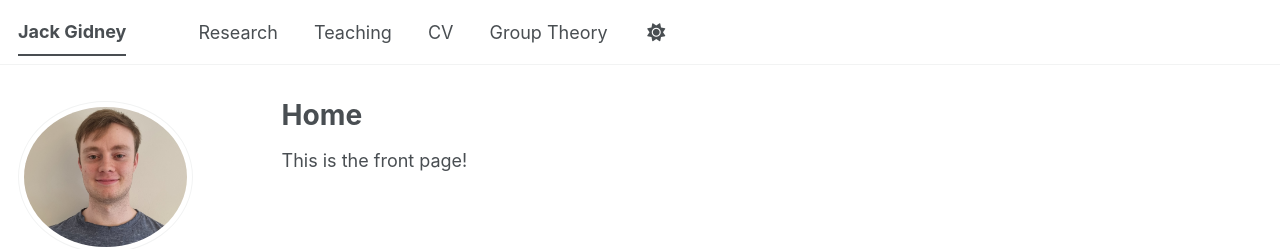
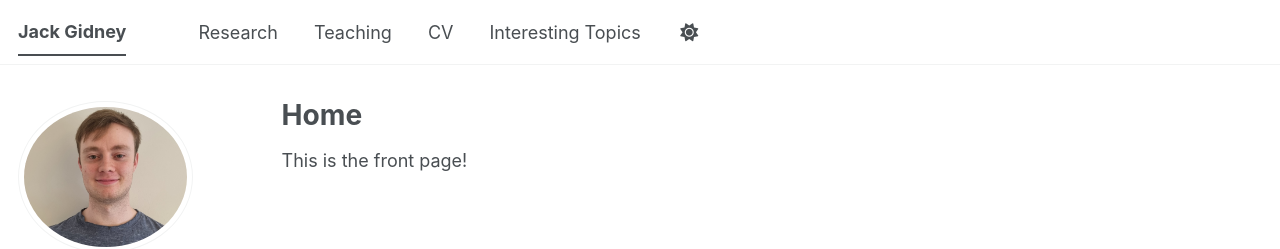
Before and after one commit to jgidney44/jgidney44.github.io, a Jekyll site: the page built from _pages/about.md, in a window 1280 px wide. Shown: the top 249 px of the page. Built offline with Jekyll 4.4.1, drawn with Linux system fonts in a browser that asks for light colours; a script bundle is joined from its source files by our own code; library files that are not in the unit come from our copies.

Commit message:
Update navigation.yml

```diff
--- a/_data/navigation.yml
+++ b/_data/navigation.yml
@@ -17,5 +17,5 @@ main:
   - title: "CV"
     url: /cv/
 
-  - title: "Group Theory"
-    url: /group-theory/
+  - title: "Interesting Topics"
+    url: /posts/
```
